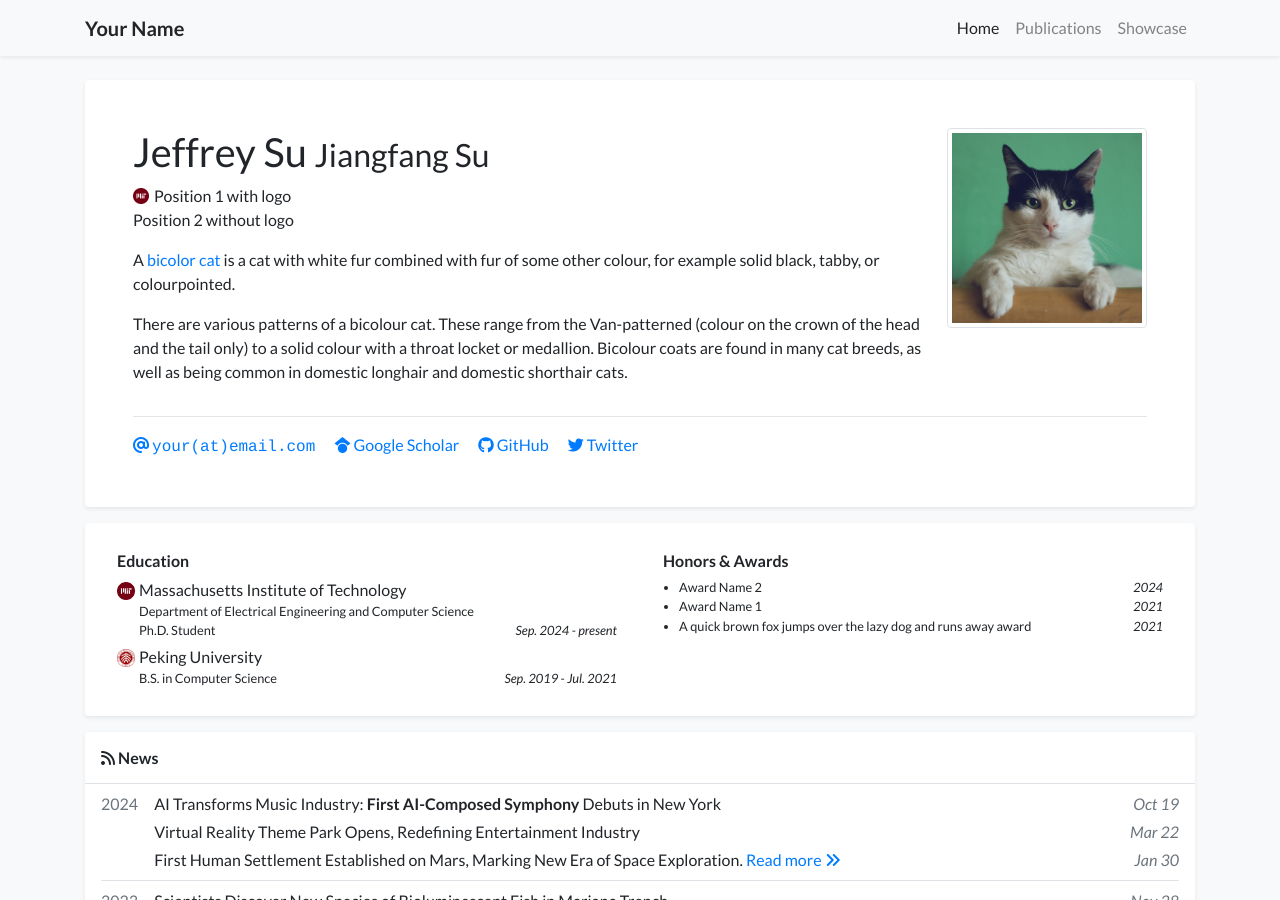
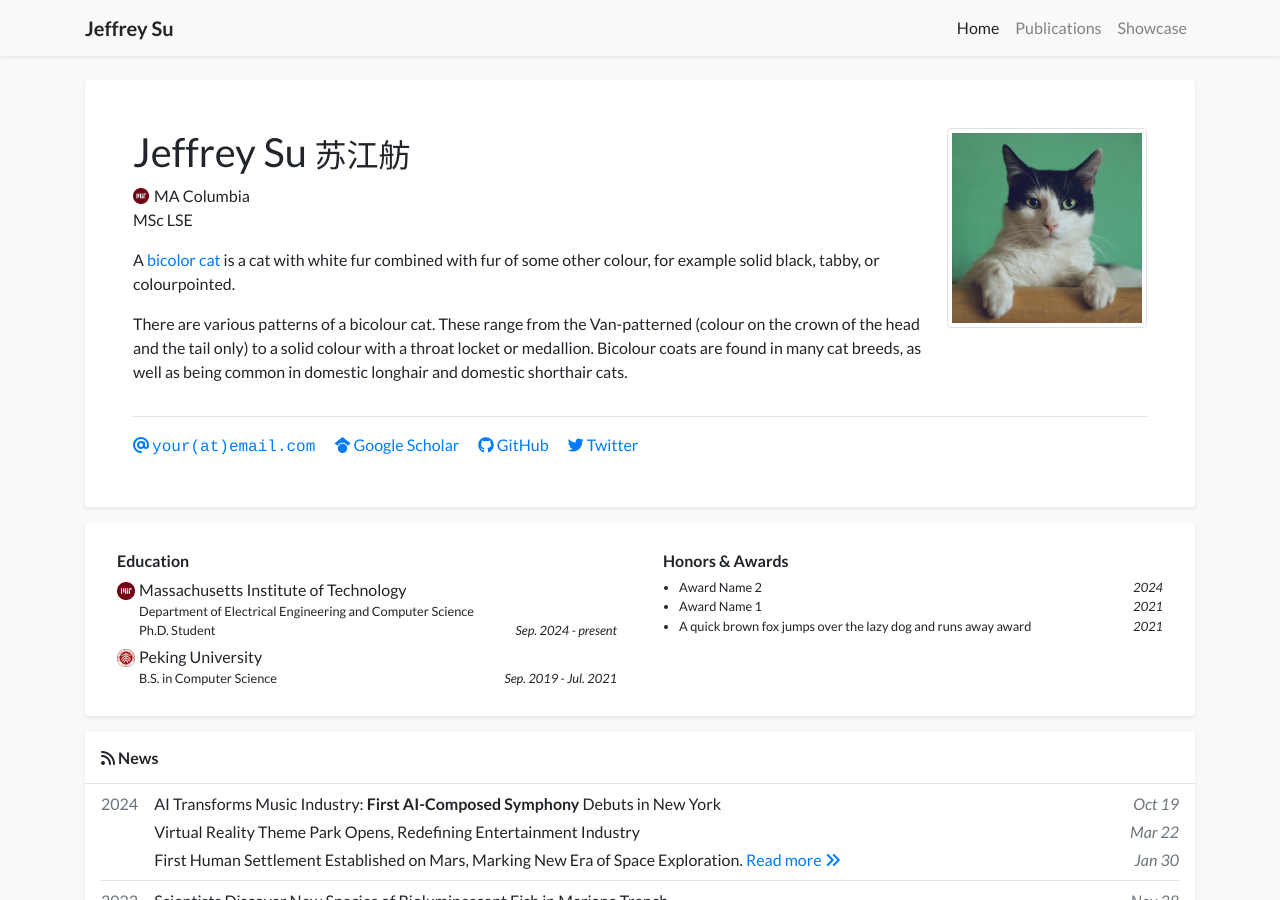
Before and after one commit to jeffrey-sujf/jeffrey-sujf.github.io, a Jekyll site: the page built from index.html, in a window 1280 px wide and 900 px high. Built offline with Jekyll 4.4.1, drawn with Linux system fonts in a browser that asks for light colours; nearby versions of some CDN libraries; a style sheet for code colours, icons or effects is not loaded.

Commit message:
Update profile.yml

```diff
--- a/_data/profile.yml
+++ b/_data/profile.yml
@@ -1,11 +1,11 @@
 primary_name: "Jeffrey Su"
-secondary_name: "Jiangfang Su"
-navbar_name: "Your Name"
+secondary_name: "苏江舫"
+navbar_name: "Jeffrey Su"
 
 positions:
 - logo: /assets/images/badges/MIT_Social_circle.png  # Logo is optional
-  name: Position 1 with logo
-- name: Position 2 without logo
+  name: MA Columbia
+- name: MSc LSE
 
 
 email: "your@email.com"
```
